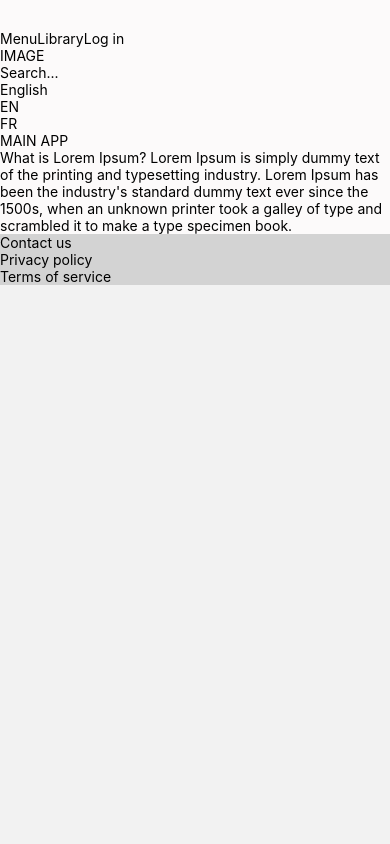
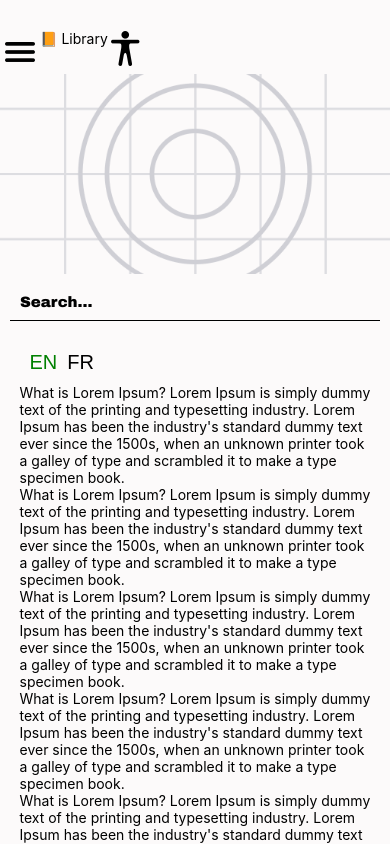
Before and after one commit to ntacv/biblisere, a React Native app: screen /Homepage in a window 390 px wide. Built offline with nearby package versions, Linux system fonts and the light colour scheme.

Commit message:
feat: style content and header TODO move flex:1 to styles

```diff
--- a/components/Title.tsx
+++ b/components/Title.tsx
@@ -1,7 +1,8 @@
 import React from "react";
 import { Text, View } from "react-native";
 import styled from "styled-components";
-import { colors } from "styles/Variables";
+import { colors, fonts } from "styles/Variables";
+import * as styles from "styles/Styles";
 
 const Title = ({ children }) => {
   return (
@@ -13,9 +14,7 @@ const Title = ({ children }) => {
 export default Title;
 
 const TextTitle = styled(Text)`
-  color: ${colors.primary};
-  font-size: 30px;
-  font-weight: bold;
+  ${styles.fontTitle}
   text-align: center;
 `;
 const ViewTitle = styled(View)`
--- a/components/button/Button.tsx
+++ b/components/button/Button.tsx
@@ -22,4 +22,7 @@ const TextInside = styled(Text)`
 `;
 const TouchableButton = styled(TouchableOpacity)`
   background-color: ${colors.secondary};
+  padding: 8px 15px;
+  margin: 0 10px;
+  border-radius: 15px;
 `;
--- /dev/null
+++ b/components/homepage/Content.tsx
@@ -0,0 +1,72 @@
+import React from "react";
+import { ScrollView, TextInput, View, Text } from "react-native";
+import { styled } from "styled-components/native";
+
+import { useTranslation } from "react-i18next";
+import ChooseLanguage from "localization/ChooseLanguage";
+import { fonts, colors } from "styles/Variables";
+
+const Content = () => {
+  const { t } = useTranslation();
+
+  return (
+    <ScrollView style={{ flex: 1 }}>
+      <ViewMainImage>
+        <ImageMainHome source={require("assets/adaptive-icon.png")} />
+      </ViewMainImage>
+
+      <TextInputContent
+        placeholder={t("components:input:placeholder")}
+      ></TextInputContent>
+
+      <ViewContentColumn>
+        <ChooseLanguage />
+
+        <Text>{t("lorem:long")}</Text>
+        <Text>{t("lorem:long")}</Text>
+        <Text>{t("lorem:long")}</Text>
+        <Text>{t("lorem:long")}</Text>
+        <Text>{t("lorem:long")}</Text>
+        <Text>{t("lorem:long")}</Text>
+        <Text>{t("lorem:long")}</Text>
+        <Text>{t("lorem:long")}</Text>
+      </ViewContentColumn>
+
+      <ViewFooter>
+        <Text>{t("footer:contact")}</Text>
+        <Text>{t("footer:privacy")}</Text>
+        <Text>{t("footer:terms")}</Text>
+      </ViewFooter>
+    </ScrollView>
+  );
+};
+export default Content;
+
+const ViewMainImage = styled(View)`
+  overflow: hidden;
+  height: 200px;
+`;
+const ImageMainHome = styled.Image`
+  width: 100%;
+  height: 100%;
+`;
+
+const TextInputContent = styled.TextInput`
+  border-bottom-color: black;
+  border-bottom-width: 1px;
+  font: ${fonts.content};
+  padding: 10px;
+  margin: 10px;
+`;
+
+const ViewContentColumn = styled(View)`
+  width: 90%;
+  margin: 10px auto;
+`;
+
+const ViewFooter = styled(View)`
+  background: ${colors.footer};
+  display: grid;
+  align-items: center;
+  padding: 15px 0;
+`;
--- a/components/homepage/Homepage.tsx
+++ b/components/homepage/Homepage.tsx
@@ -1,22 +1,16 @@
-import { useState } from "react";
-import {
-  TouchableOpacity,
-  View,
-  Text,
-  ScrollView,
-  TextInput,
-  Platform,
-} from "react-native";
+import React, { useState } from "react";
+import { TouchableOpacity, View, Text, Platform } from "react-native";
 import { useTranslation } from "react-i18next";
 import styled from "styled-components/native";
 import { useSafeAreaInsets } from "react-native-safe-area-context";
+import { Ionicons } from "@expo/vector-icons";
 
 import { colors, size } from "styles/Variables";
 import Button from "components/button/Button";
-import ChooseLanguage from "localization/ChooseLanguage";
 import Title from "components/Title";
 import Menu from "components/menu/Menu";
 import { useNav } from "utils/navigation";
+import Content from "components/homepage/Content";
 
 function Homepage() {
   const os = Platform.OS;
@@ -31,14 +25,14 @@ function Homepage() {
   };
 
   return (
-    <ViewHome style={{ paddingTop: insets.top }}>
+    <ViewHome style={{ paddingTop: insets.top, flex: 1 }}>
       <ViewFilters>
         <Text>{t("components:filter:title")}</Text>
       </ViewFilters>
 
       <ViewHeader os={os}>
         <TouchableOpacity onPress={() => toggleMenu()}>
-          <Text>{t("menu:title")}</Text>
+          <Ionicons name="menu" size={40} color="" />
         </TouchableOpacity>
 
         <Title>
@@ -46,27 +40,11 @@ function Homepage() {
         </Title>
 
         <Button onPress={() => navigation.navigate("User")}>
-          <Text>{t("menu:login")}</Text>
+          <Ionicons name="body" size={35} color="" />
         </Button>
       </ViewHeader>
 
-      <ScrollView>
-        <Text>IMAGE</Text>
-        <TextInput placeholder={t("components:input:placeholder")}></TextInput>
-
-        <View>
-          <ChooseLanguage />
-        </View>
-
-        <Text>MAIN APP</Text>
-        <Text>{t("lorem:long")}</Text>
-      </ScrollView>
-
-      <ViewFooter>
-        <Text>{t("footer:contact")}</Text>
-        <Text>{t("footer:privacy")}</Text>
-        <Text>{t("footer:terms")}</Text>
-      </ViewFooter>
+      <Content />
 
       {menuVisible ? <Menu /> : null}
     </ViewHome>
@@ -87,11 +65,6 @@ const ViewHeader = styled(View)`
       props.os === "ios" ? size.header.top.ios : size.header.top.android}px
     0 0 0;
 `;
-const ViewFooter = styled(View)`
-  background: ${colors.footer};
-  display: grid;
-  align-items: center;
-`;
 const ViewFilters = styled(View)`
   display: none;
   background: ${colors.filters};
--- a/localization/ChooseLanguage.tsx
+++ b/localization/ChooseLanguage.tsx
@@ -1,6 +1,8 @@
 import React, { useTransition } from "react";
 import { TouchableOpacity, View, Text } from "react-native";
+import { styled } from "styled-components/native";
 
+import * as styles from "styles/Styles";
 import { useTranslation } from "react-i18next";
 import i18next from "localization/i18n";
 
@@ -8,16 +10,31 @@ const ChooseLanguage = () => {
   const { t } = useTranslation();
 
   return (
-    <View>
-      <Text>{t("config:language")}</Text>
+    <ViewContainer>
       <TouchableOpacity onPress={() => i18next.changeLanguage("en")}>
-        <Text>{t("components:translate:en")}</Text>
+        <TextLanguage language="en">
+          {t("components:translate:en")}
+        </TextLanguage>
       </TouchableOpacity>
       <TouchableOpacity onPress={() => i18next.changeLanguage("fr")}>
-        <Text>{t("components:translate:fr")}</Text>
+        <TextLanguage language="fr">
+          {t("components:translate:fr")}
+        </TextLanguage>
       </TouchableOpacity>
-    </View>
+    </ViewContainer>
   );
 };
+export default ChooseLanguage;
 
-export default ChooseLanguage;
+const ViewContainer = styled(View)`
+  display: flex;
+  flex-direction: row;
+  gap: 10px;
+  margin: 10px;
+`;
+
+const TextLanguage = styled(Text)`
+  ${styles.fontContent}
+  color: ${(props) =>
+    props.language === i18next.language ? "green" : "black"};
+`;
--- a/localization/en.json
+++ b/localization/en.json
@@ -32,7 +32,7 @@
     }
   },
   "home": {
-    "name": "Library",
+    "name": "📙 Library",
     "title": "Homepage",
     "intro": "Welcome to our library",
     "content": "Here you can find all the books you need",
--- a/localization/fr.json
+++ b/localization/fr.json
@@ -32,7 +32,7 @@
     }
   },
   "home": {
-    "name": "Bibliothèque",
+    "name": "📙 Bibliothèque",
     "title": "Page d'accueil",
     "intro": "Bienvenue dans notre bibliothèque",
     "content": "Ici, vous pouvez trouver tous les livres dont vous avez besoin",
--- a/styles/Styles.ts
+++ b/styles/Styles.ts
@@ -1,6 +1,21 @@
 import { Text } from "react-native";
 import { styled } from "styled-components/native";
+import { colors } from "./Variables";
 
 export const TextCentered = styled(Text)`
   text-align: center;
 `;
+
+export const fontTitle = `
+  font-size: 35px;
+  font-weight: 700;
+  font-family: sans-serif;
+  color: ${colors.primary};
+  `;
+
+export const fontContent = `
+  font-size: 20px;
+  font-weight: 400;
+  font-family: sans-serif;
+  color: #333;
+  `;
--- a/styles/Variables.ts
+++ b/styles/Variables.ts
@@ -23,4 +23,8 @@ export const colors = {
   warning: "orange",
   success: "green",
 };
-export const fonts = {};
+
+export const fonts = {
+  title: "32px Arial black",
+  content: "15px Arial black",
+};
```
